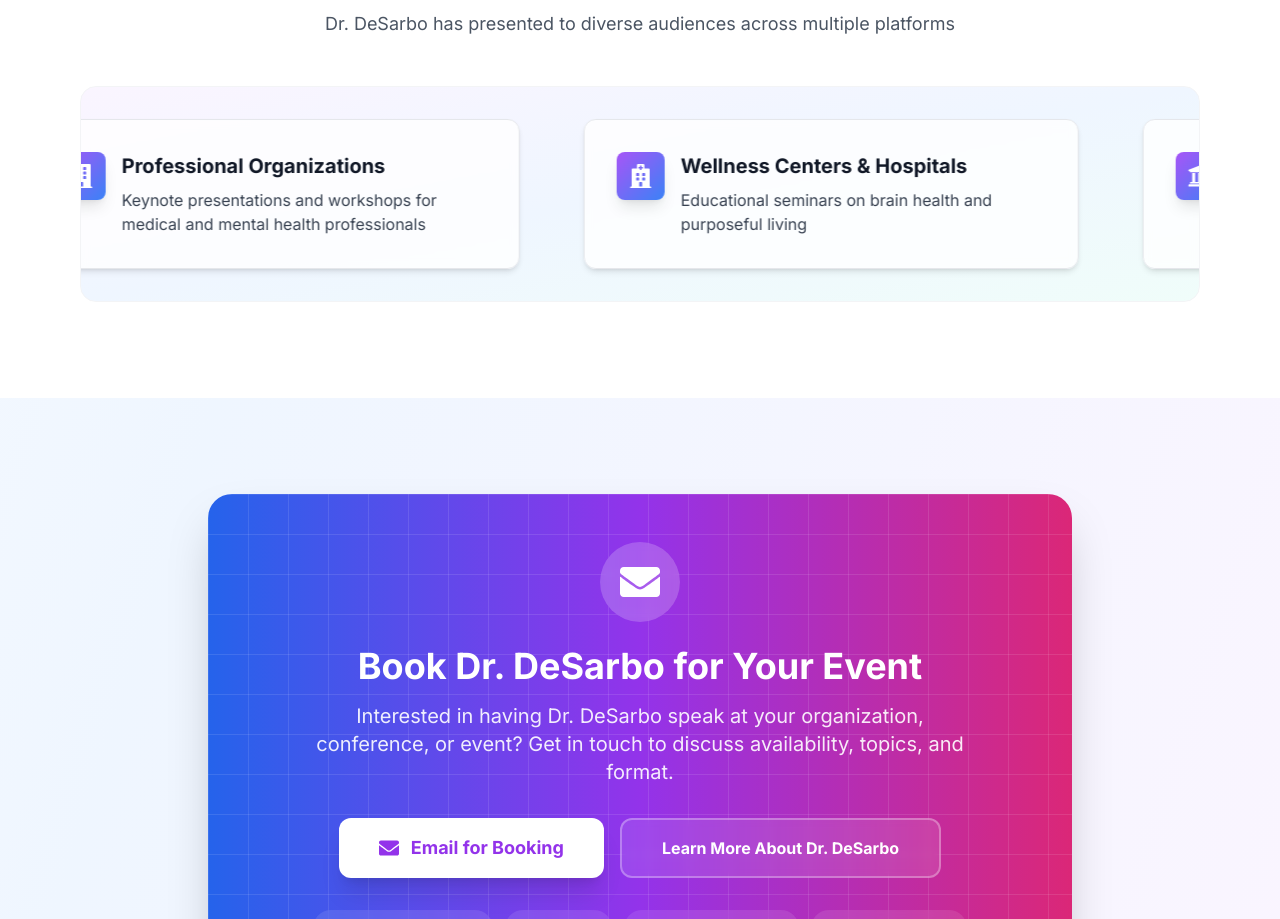
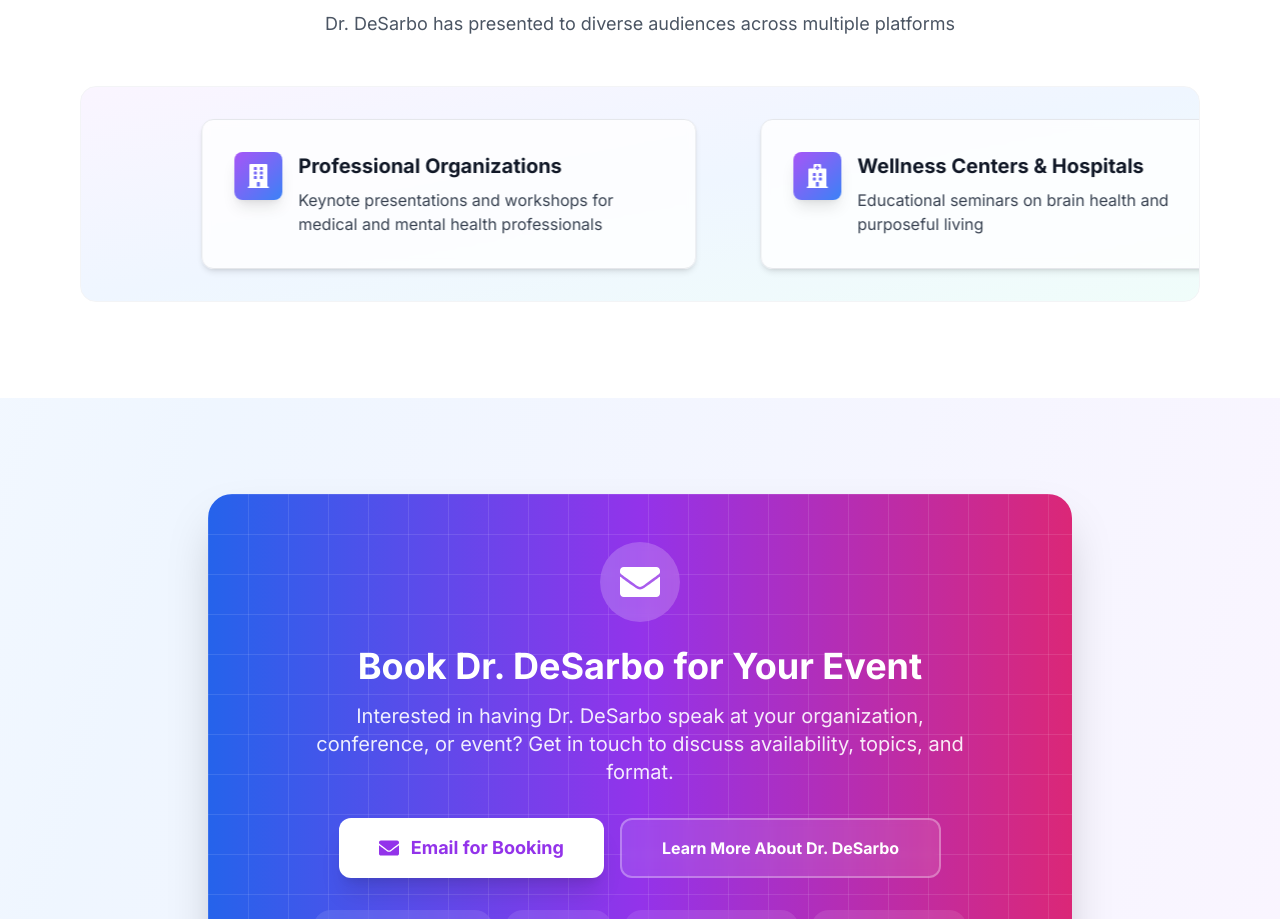
Before and after one commit to the-prod-father/bucket-list-doctor, a Next.js app: page /speaking in a window 1280 px wide. Shown: the part 3091-4010 px from the top of the page. Built offline with nearby package versions, Linux system fonts and the light colour scheme; no server answers.

Commit message:
Fix ExperienceCarousel styling - add transition none and correct direction
- Added missing transition: 'none' for seamless loop
- Changed to positive translateX for left-to-right movement
- Matches TopicCarousel styling pattern

```diff
--- a/components/speaking/ExperienceCarousel.tsx
+++ b/components/speaking/ExperienceCarousel.tsx
@@ -63,8 +63,9 @@ export default function ExperienceCarousel({ experiences }: ExperienceCarouselPr
           ref={containerRef}
           className="flex"
           style={{
-            transform: `translateX(-${offset}%)`,
-            willChange: 'transform'
+            transform: `translateX(${offset}%)`,
+            willChange: 'transform',
+            transition: 'none' // Instant reset for seamless loop
           }}
         >
           {duplicatedExperiences.map((experience, index) => {
```
